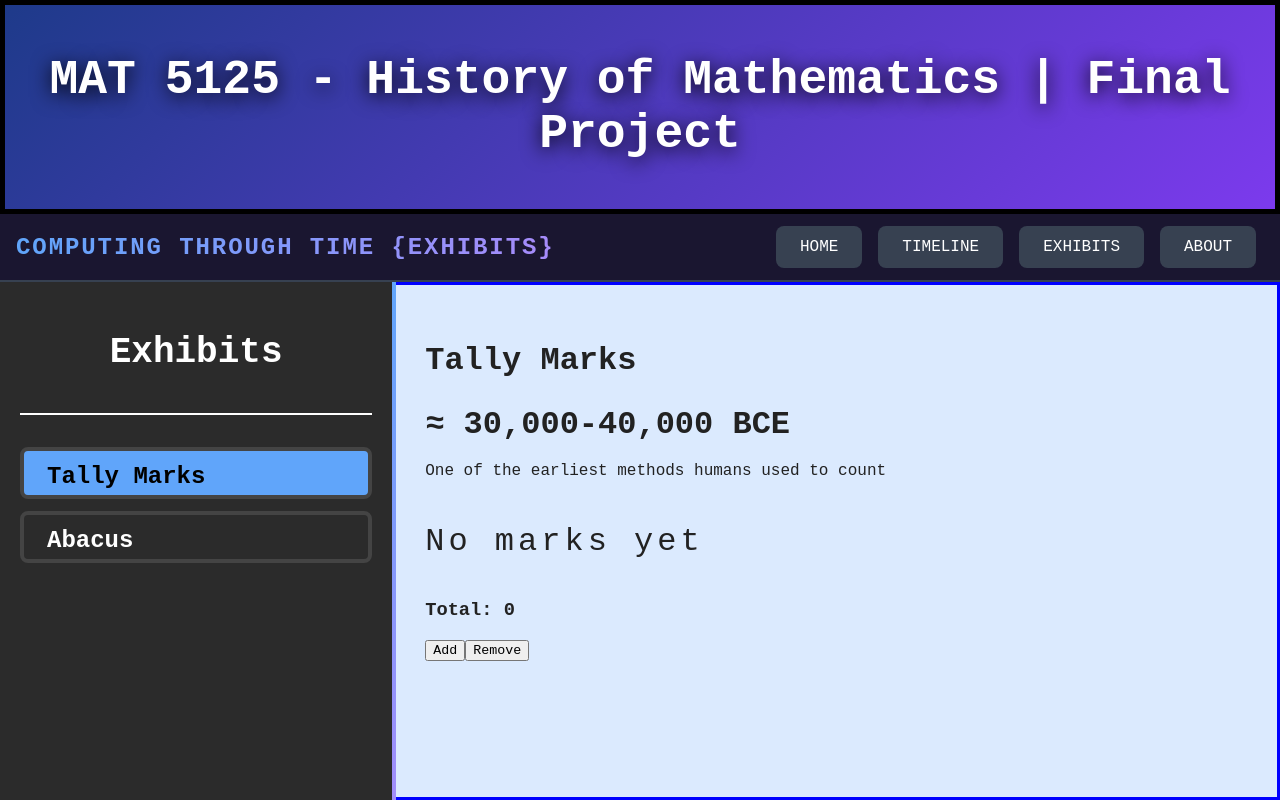
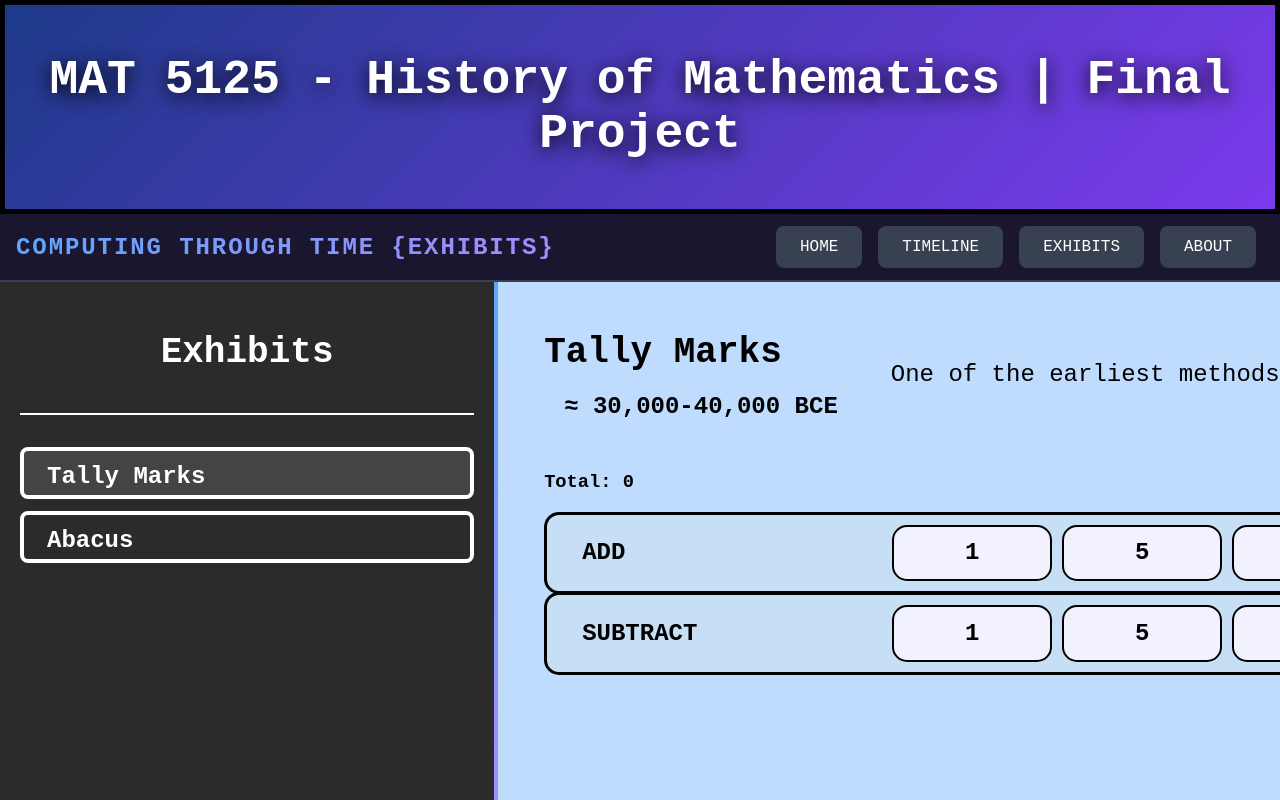
Before and after one commit to ChristopherWallis-blip/ComputingThroughTime, a React (Vite) app: page / in a window 1280 px wide. Both pictures are taken after a click on the button "EXHIBITS". Built offline with nearby package versions, Linux system fonts and the light colour scheme.

Commit message:
Made huge progress on the exhibit section, I think Im done with the tally counter exhibit. At least with the logic and the look, i might come back later and update the description

```diff
--- a/src/components/ExhibitCard.tsx
+++ b/src/components/ExhibitCard.tsx
@@ -8,12 +8,16 @@ interface Props {
 export default function ExhibitCard({ title, year, description, demo, }: Props) {
 	return (
 		<article className="exhibit-card">
-			<header>
-				<h2> {title} </h2>
-				<h2> {year} </h2>
-			</header>
+			<div className="exhibit-card-header">
+				<div className="exhibit-card-header-head">
+					<h1> {title} </h1>
+					<h4> {year} </h4>
+				</div>
+				<div className="exhibit-card-header-body">
+					<p> {description} </p>
+				</div>
+			</div>
 
-			<p> {description} </p>
 			<section className="exhibit-demo"> {demo} </section>
 		</article>
 	);
--- a/src/exhibits/TallyExhibit.tsx
+++ b/src/exhibits/TallyExhibit.tsx
@@ -3,20 +3,47 @@ import { useState } from "react";
 export default function TallyCounter() {
 	const [count, setCount] = useState(0);
 
-	const tally = Array.from({ length: count }, (_, i) =>
-		(i + 1) % 5 == 0 ? "| " : "|"
-	).join("");
+	const groups = Math.floor(count / 5);
+	const remainder = count % 5;
 
 	return (
 		<div className="exhibit">
-			<p style={{ fontSize: "2rem", letterSpacing: "4px" }}>
-				{tally || "No marks yet"}
-			</p>
+			<h1> Total: {count} </h1>
 
-			<h3> Total: {count} </h3>
+			<div className="exhibit-tallies-modify">
+				<h2> Add </h2>
 
-			<button onClick={() => setCount(count + 1)}> Add </button>
-			<button onClick={() => setCount(Math.max(0, count - 1))}> Remove </button>
+				<button onClick={() => setCount(count + 1)}>  1  </button>
+				<button onClick={() => setCount(count + 5)}>  5  </button>
+				<button onClick={() => setCount(count + 25)}> 25 </button>
+				<button onClick={() => setCount(count + 50)}> 50 </button>
+				<button onClick={() => setCount(count + 100)}> 100 </button>
+			</div>
+			<div className="exhibit-tallies-modify">
+				<h2> Subtract </h2>
+
+				<button onClick={() => setCount(Math.max(0, count - 1))}>  1  </button>
+				<button onClick={() => setCount(Math.max(0, count - 5))}>  5  </button>
+				<button onClick={() => setCount(Math.max(0, count - 25))}> 25 </button>
+				<button onClick={() => setCount(Math.max(0, count - 50))}> 50 </button>
+				<button onClick={() => setCount(Math.max(0, count - 100))}> 100 </button>
+			</div>
+
+			<div className="exhibit-tallies">
+				{Array.from({ length: groups }, (_, i) => (
+					<div className="tally-group" key={i}>
+						<span></span>
+						<span></span>
+						<span></span>
+						<span></span>
+						<span className="tally-slash"></span>
+					</div>
+				))}
+
+				{Array.from({ length: remainder }, (_, i) => (
+					<span className="tally-single" key={i}></span>
+				))}
+			</div>
 		</div>
 	);
 }
--- a/src/index.css
+++ b/src/index.css
@@ -50,7 +50,8 @@ nav button {
 }
 
 nav button:hover {
-  background-color: #7700b8;
+  background: linear-gradient(135deg, #1e3a8a, #7c3aed);
+  transform: scale(1.04);
 }
 
 .hero {
@@ -139,7 +140,7 @@ nav button:hover {
 }
 
 .exhibit-bar {
-	width: 30%;
+  min-width: 30%;
   height: 100%;
   background: #2b2b2b;
   color: white;
@@ -187,7 +188,7 @@ nav button:hover {
 
   cursor: pointer;
   border-radius: 8px;
-	border: 4px solid #444444;
+  border: 4px solid white;
 
   height: 10%;
 
@@ -196,38 +197,154 @@ nav button:hover {
 
 .exhibit-bar button:hover {
   background: #444444;
+  transform: scale(1.02);
 }
 
 .exhibit-bar button.active {
-	background: #60a5fa;
+  background: #444444;
+}
+
+.exhibit-card {
+  flex: 1;
+  display: flex;
+  flex-direction: column;
+  background: #bfdbfe;
+
+  max-width: 70%;
+  padding: 50px;
+
   color: black;
 }
 
-.exhibit-card {
-	background: #dbeafe;
-  border: 3px solid blue;
-
-	width: 70%;
-	padding: 30px;
-
-	border-radius 15px;
-
-	box-shadow: 0 10px 25px rgba(0, 0, 0, 0.15);
-
-	color: #222222;
+.exhibit-card-header {
+  display: flex;
+  font-size: 1.5rem;
 }
 
-.exhibit-card h2 {
-	font-size: 2rem;
-	margin-bottom: 10px;
+.exhibit-card-header-head {
+  margin-top: -30px;
 }
 
-.exhibit-card p {
+.exhibit-card-header-head h4 {
+  padding-left: 20px;
+  margin-top: -10px;
+}
+
+.exhibit-card-header-body {
   line-height: 1.6;
+  padding-left: 5%;
 }
 
 .exhibit-layout {
+  min-height: 0;
   display: flex;
+  flex-direction: row;
+
   flex: 1;
   background: #dddddd;
 }
+
+.exhibit {
+  flex-direction: column;
+  display: flex;
+  flex: 1;
+  margin-top: auto;
+}
+
+.exhibit-tallies {
+  margin: 50px 0 0 50px;
+  padding-right: 50px;
+  display: flex;
+  flex-wrap: wrap;
+  gap: 5px;
+
+  max-height: 250px;
+  overflow-y: auto;
+}
+
+.exhibit-tallies-modify {
+  display: flex;
+  flex-direction: row;
+  flex: 1;
+
+  padding: 5px;
+  margin-bottom: -2px;
+
+  border: 3px solid black;
+  border-radius: 15px;
+  background-color: #c7dff5;
+}
+
+.exhibit-tallies-modify h2 {
+  min-width: 305px;
+  padding-left: 30px;
+
+  font-weight: 800;
+  text-transform: uppercase;
+}
+
+.exhibit-tallies-modify button {
+  font-size: 1.5rem;
+  font-weight: 600;
+  text-transform: uppercase;
+
+  min-width: 160px;
+  margin: 5px;
+
+  background: #f2f2ff;
+
+  border: 2px solid black;
+  border-radius: 15px;
+}
+
+.exhibit-tallies-modify button:hover {
+  background: #ddddee;
+  transform: scale(1.01);
+}
+
+.exhibit-tallies-modify button:active {
+  transform: scale(0.95);
+}
+
+.tally-group {
+  position: relative;
+  width: 50px;
+  height: 50px;
+}
+
+.tally-group span,
+.tally-single {
+  position: absolute;
+  width: 4px;
+  height: 35px;
+  background: black;
+}
+
+.tally-group span:nth-child(1) {
+  left: 5px;
+}
+
+.tally-group span:nth-child(2) {
+  left: 15px;
+}
+
+.tally-group span:nth-child(3) {
+  left: 25px;
+}
+
+.tally-group span:nth-child(4) {
+  left: 35px;
+}
+
+.tally-group .tally-slash {
+  width: 5px;
+  height: 55px;
+  left: 20px;
+  bottom: 2px;
+  transform: rotate(-55deg);
+}
+
+.tally-single {
+  position: relative;
+  height: 35px;
+}
```
Lines whose indentation alone changed are shown as unchanged.
